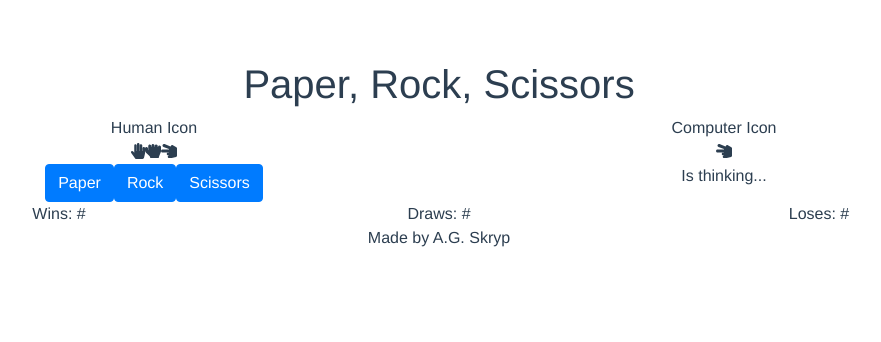
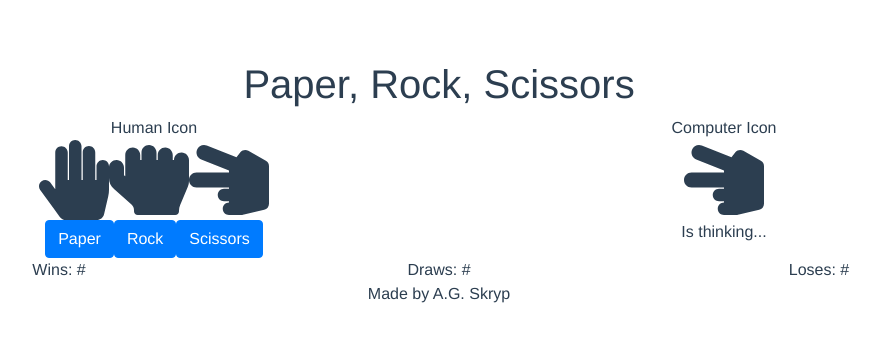
Before and after one commit to agskryp/proslaps, a Vue app: page / in a window 1280 px wide. Shown: the top 342 px of the page, without its empty margins (201-1082 px from the left). Built offline with nearby package versions, Linux system fonts and the light colour scheme.

Commit message:
Increase icon size, rotate computer icons

```diff
--- a/src/App.vue
+++ b/src/App.vue
@@ -9,9 +9,9 @@
       <div class="row">
         <div class="col">
           <div>Human Icon</div>
-          <font-awesome-icon icon="hand-paper" />
-          <font-awesome-icon icon="hand-rock" />
-          <font-awesome-icon icon="hand-scissors" />
+          <font-awesome-icon size="5x" icon="hand-paper" />
+          <font-awesome-icon size="5x" icon="hand-rock" />
+          <font-awesome-icon size="5x" icon="hand-scissors" />
 
           <br />
 
@@ -44,7 +44,7 @@
         </div>
         <div class="col">
           <div>Computer Icon</div>
-          <font-awesome-icon :icon="this.ComputerChoice" />
+          <font-awesome-icon size="5x" :icon="this.ComputerChoice" />
 
           <br />
 
@@ -95,20 +95,19 @@ export default {
   icon: String,
   },
 
-  methods: {
-//    say: function (msg) {
-//      alert(msg)
-//    }
+  mounted() {
+
+      this.animate();
+
   },
 
-  created: function() {
-    setInterval( function() {
-
+  methods: {
+    animate() {
+          setInterval( () => {
       this.NumberGenerator = Math.floor( ( Math.random() * 3) + 1 );
-//      var ComputerChoice = 'hand-scissors';
 
       if(this.NumberGenerator == 1) {
-         this.ComputerChoice = 'hand-paper';
+        this.ComputerChoice = 'hand-paper';
       }
 
       if(this.NumberGenerator == 2) {
@@ -120,8 +119,12 @@ export default {
       }
 
       console.log( this.ComputerChoice );
+                }, 1000);
+    },
+  },
 
-    }, 1000);
+  created: function() {
+
   }
 };
 </script>
```
